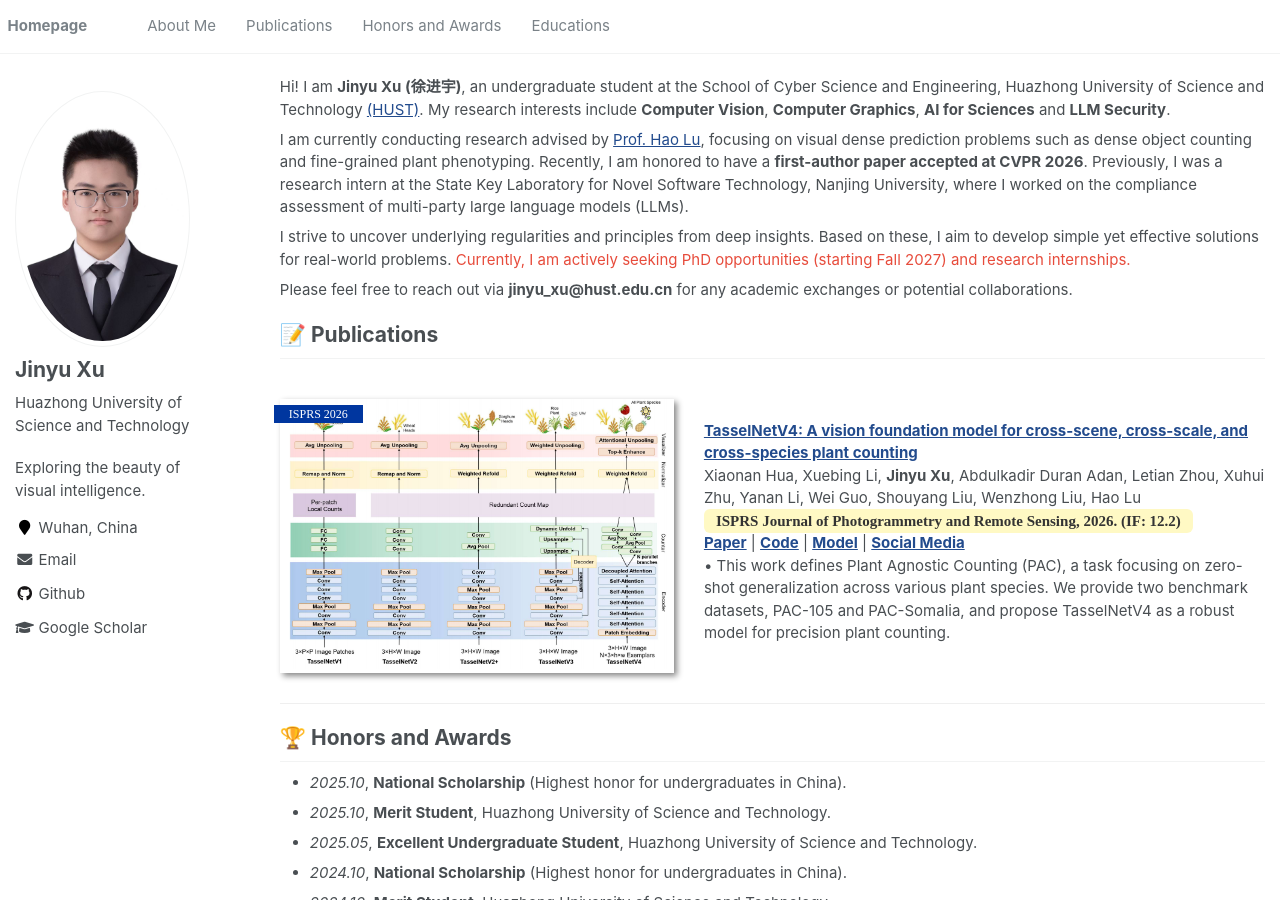
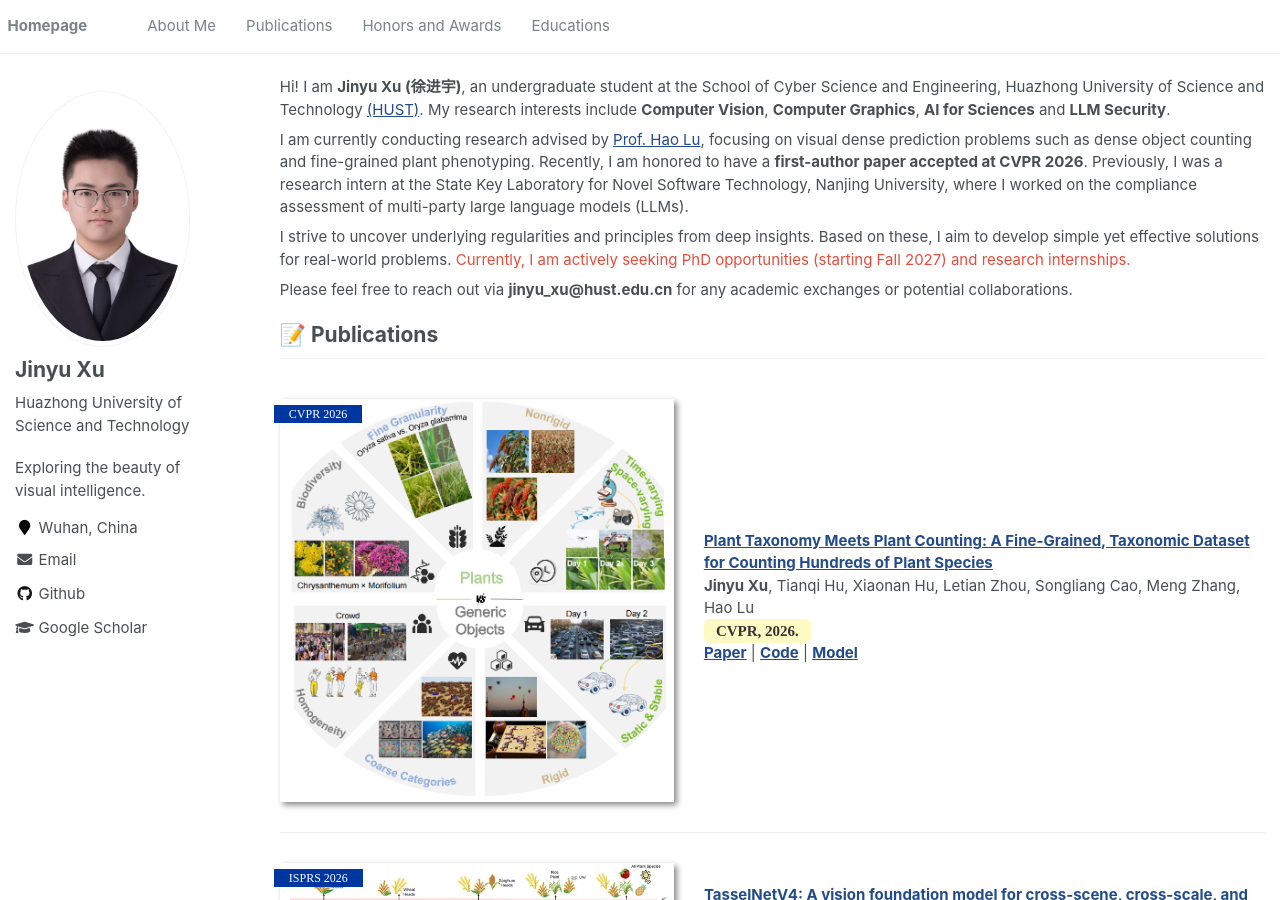
Before and after one commit to xu-jinyu/xu-jinyu.github.io, a Jekyll site: the page built from _pages/about.md, in a window 1280 px wide and 900 px high. Built offline with Jekyll 4.4.1, drawn with Linux system fonts in a browser that asks for light colours.

Commit message:
update contents

```diff
--- a/_pages/about.md
+++ b/_pages/about.md
@@ -30,6 +30,24 @@ Please feel free to reach out via **jinyu_xu@hust.edu.cn** for any academic exch
 - *2025.12*, One paper is accepted by **ISPRS Journal of Photogrammetry and Remote Sensing**. -->
 
 # 📝 Publications
+
+<div class='paper-box'>
+  <div class='paper-box-image'>
+    <div>
+      <div class="badge" style="font-family: 'Times New Roman', Times, serif;">CVPR 2026</div>
+      <img src='images/cvpr2026.png' alt="CVPR2026" width="100%">
+    </div>
+  </div>
+  <div class='paper-box-text' markdown="1">
+
+[**Plant Taxonomy Meets Plant Counting: A Fine-Grained, Taxonomic Dataset for Counting Hundreds of Plant Species**](#) \\
+**Jinyu Xu**, Tianqi Hu, Xiaonan Hu, Letian Zhou, Songliang Cao, Meng Zhang, Hao Lu \\
+<span style="background-color: #fff9c4; color: #333; padding: 4px 12px; border-radius: 6px; font-weight: bold; font-family: 'Times New Roman', Times, serif;">CVPR, 2026.</span> \\
+[**Paper**](#) | [**Code**](#) | [**Model**](#) \\
+<!-- &#8226; This work introduces a large-scale, fine-grained plant counting dataset spanning hundreds of species. By integrating botanical taxonomy, we aim to bridge the gap between plant science and computer vision to enhance cross-species generalization. -->
+</div>
+</div>
+
 
 <div class='paper-box'>
   <div class='paper-box-image'>
```
Also changed, not shown: images/cvpr2026.png (added).
